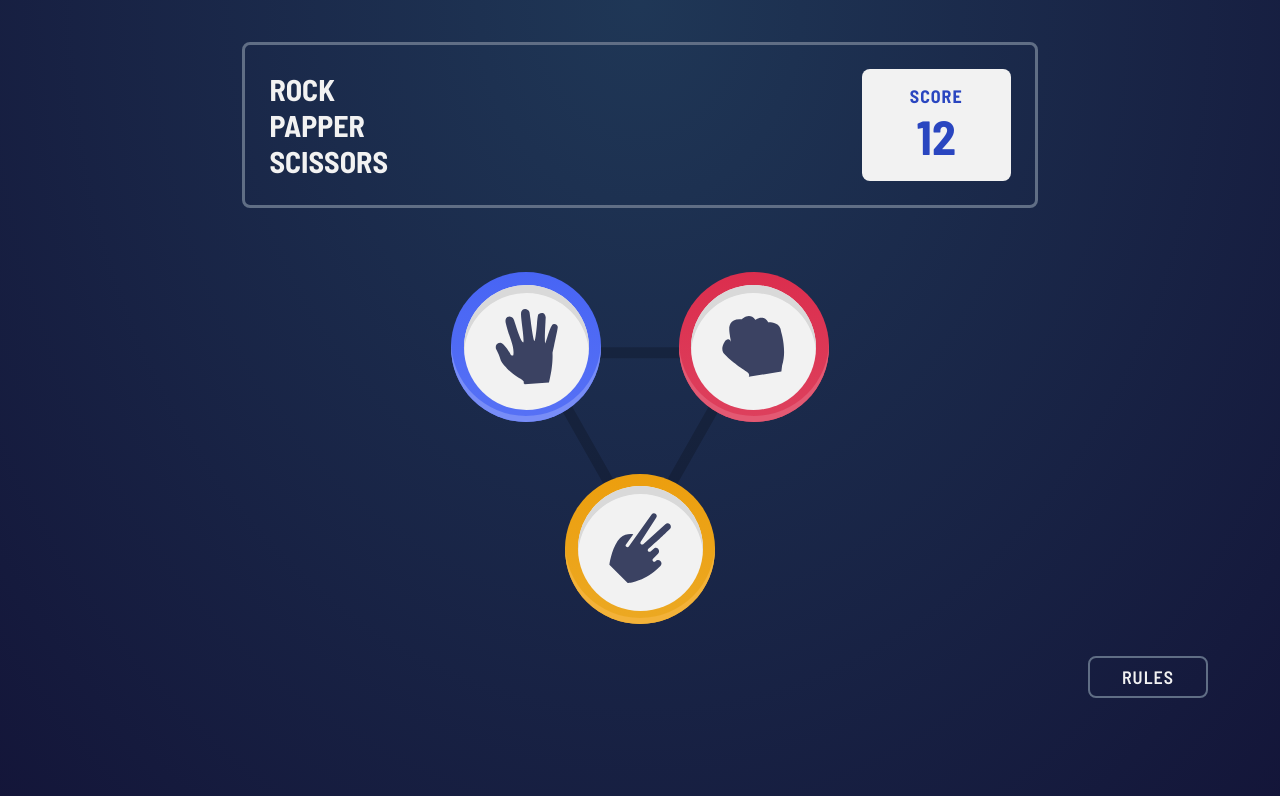
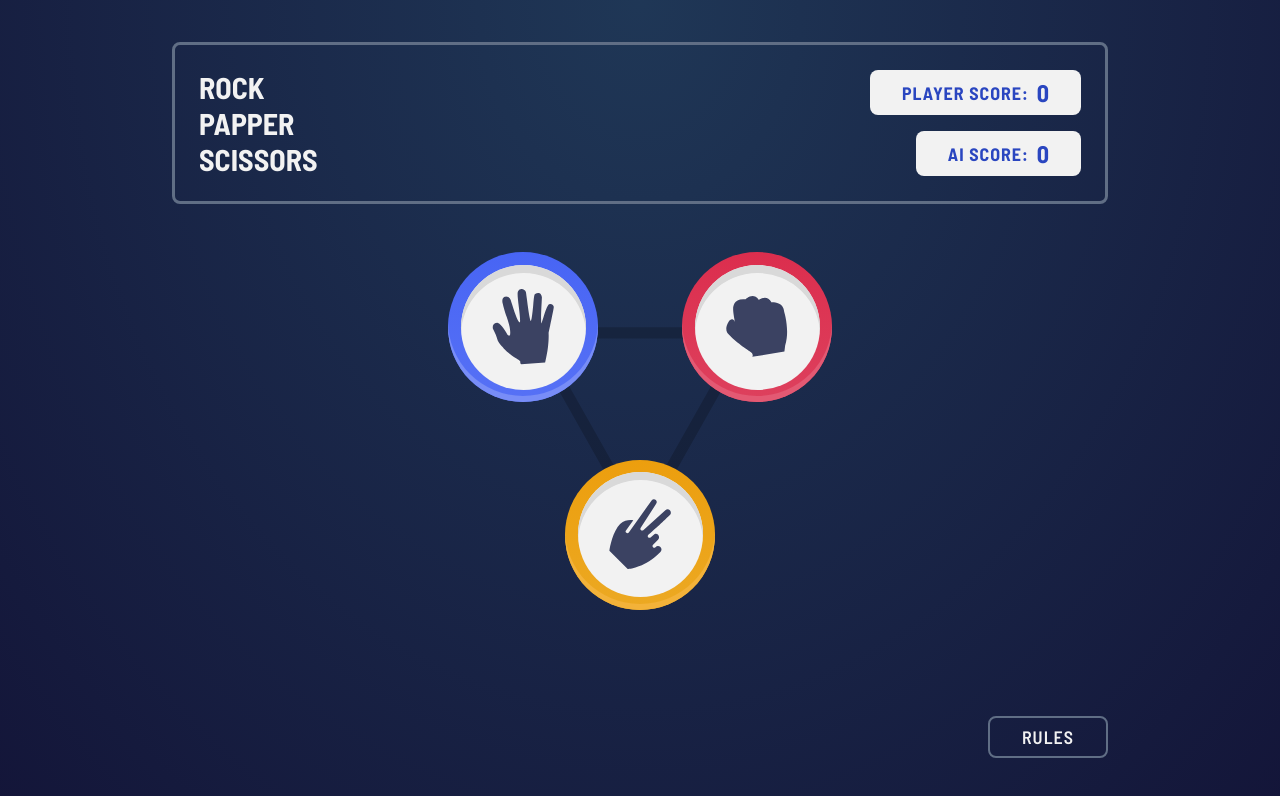
Before and after one commit to Geniecko/paper_rock_scissors, a website built with webpack: page public/index.html in a window 1280 px wide. Built offline with nearby package versions, Linux system fonts and the light colour scheme.

Commit message:
Change rules button position, stretch score panel of the with of the container

```diff
--- a/public/index.html
+++ b/public/index.html
@@ -14,7 +14,7 @@
     rel="stylesheet">
 </head>
 
-<body>
+<body class="noselect">
   <div class="app-container">
     <div class="score-panel">
       <header class="score-panel__header">
@@ -24,24 +24,30 @@
           <span>SCISSORS</span>
         </h1>
       </header>
-      <div class="score-panel__score">
-        <span>SCORE</span>
-        <strong id="score">12</strong>
+      <div class="score-panel__score-wrapper">
+        <div class="score-panel__score">
+          <span>PLAYER SCORE:</span>
+          <strong id="playerScore">0</strong>
+        </div>
+        <div class="score-panel__score">
+          <span>AI SCORE:</span>
+          <strong id="aiScore">0</strong>
+        </div>
       </div>
     </div>
     <section class="selection-panel">
       <div class="selection-panel__background">
-        <button class="selection-panel__option selection-panel__option--paper option option--paper">
+        <button data-option="paper" class="selection-panel__option selection-panel__option--paper option option--paper">
           <div class="option__background">
             <img src="./Assets/Images/icon-paper.svg" alt="paper">
           </div>
         </button>
-        <button class="selection-panel__option selection-panel__option--rock option option--rock">
+        <button data-option="rock" class="selection-panel__option selection-panel__option--rock option option--rock">
           <div class="option__background">
             <img src="./Assets/Images/icon-rock.svg" alt="rock">
           </div>
         </button>
-        <button class="selection-panel__option selection-panel__option--scissors option option--scissors">
+        <button data-option="scissors" class="selection-panel__option selection-panel__option--scissors option option--scissors">
           <div class="option__background">
             <img src="./Assets/Images/icon-scissors.svg" alt="scissors">
           </div>
@@ -52,21 +58,21 @@
       <div class="results-panel__grid-wrapper">
         <div class="results-panel__choice">
           <span class="results-panel__title">YOU PICKED</span>
-          <div class="option option--paper">
+          <div id="playerSelectionWrapper" class="option">
             <div class="option__background">
-              <img src="./Assets/Images/icon-paper.svg" alt="paper">
+              <img id="playerSelection" src="./Assets/Images/icon-paper.svg" alt="paper">
             </div>
           </div>
         </div>
         <div class="results-panel__result">
           <span id="result">YOU WIN</span>
-          <button class="results-panel__button">PLAY AGAIN</button>
+          <button id="playAgainButton" class="results-panel__button">PLAY AGAIN</button>
         </div>
         <div class="results-panel__choice">
           <span class="results-panel__title">THE AI PICKED</span>
-          <div class="option option--paper">
+          <div id="aiSelectionWrapper" class="option">
             <div class="option__background">
-              <img src="./Assets/Images/icon-paper.svg" alt="paper">
+              <img id="aiSelection" src="./Assets/Images/icon-paper.svg" alt="paper">
             </div>
           </div>
         </div>
--- a/src/Sass/app/_rules.scss
+++ b/src/Sass/app/_rules.scss
@@ -1,7 +1,7 @@
 .rules {
-  margin-top: 32px;
   display: flex;
   justify-content: flex-end;
+  margin-top: auto;
 
   &__button {
     border-radius: 8px;
--- a/src/Sass/app/_score-panel.scss
+++ b/src/Sass/app/_score-panel.scss
@@ -2,22 +2,15 @@
   border: 3px solid $color-border;
   border-radius: 8px;
   padding: 16px;
-  margin: 0 auto 48px auto;
+  margin-bottom: 36px;
   display: flex;
   justify-content: space-between;
+  gap: 16px;
   align-items: center;
 
   @include media-up(sm){
     padding: 24px;
-    margin: 0 auto 64px auto;
-  }
-
-  @include media-up(md){
-    max-width: 75%;
-  }
-
-  @include media-up(xl){
-    max-width: 70%;
+    margin-bottom: 48px;
   }
 
   &__header{
@@ -34,35 +27,45 @@
     }
   }
 
+  &__score-wrapper{
+    display: flex;
+    flex-direction: column;
+    align-items: flex-end;
+    gap: 16px;
+  }
+
   &__score{
     border-radius: 8px;
     background-color: $color-main;
     color: $color-score;
     display: flex;
-    flex-direction: column;
-    justify-content: space-between;
-    padding: 16px 32px;
+    flex-direction: row;
+    align-items: center;
+    padding: 8px 24px;
     text-align: center;
 
     @include media-up(sm){
-      padding: 16px 48px;
+      padding: 8px 32px;
     }
 
     span{
       font-weight: 700;
-      font-size: 1.8rem;
-      display: block;
+      font-size: 1.6rem;
       letter-spacing: 1px;
+      margin-right: 8px;
+
+      @include media-up(sm){
+        font-size: 1.8rem;
+      }
     }
 
     strong{
-      display: block;
-      font-size: 4rem;
+      font-size: 1.8rem;
       font-weight: 700;
       color: $color-page;
 
       @include media-up(sm){
-        font-size: 4.8rem;
+        font-size: 2.4rem;
       }
     }
   }
--- a/src/Sass/app/_selection-panel.scss
+++ b/src/Sass/app/_selection-panel.scss
@@ -23,7 +23,7 @@
     }
 
     @include media-up(md){
-      width: 20%;
+      width: 25%;
     }
   }
 
--- a/src/Sass/utilites/_global.scss
+++ b/src/Sass/utilites/_global.scss
@@ -11,21 +11,28 @@ body {
   min-height: 100vh;
   position: relative;
 
-  &.disable-scroll{
+  &.disable-scroll {
     overflow: hidden;
+  }
+
+  &.noselect {
+    user-select: none;
   }
 }
 
 .app-container {
+  min-height: 100vh;
   max-width: $app-max-wdith;
   margin: 0 auto;
   padding: 24px 16px;
+  display: flex;
+  flex-direction: column;
 
   @include media-up(md) {
     padding: 42px 32px;
   }
 }
 
-.hidden{
+.hidden {
   display: none !important;
 }
--- a/src/Sass/utilites/_variables.scss
+++ b/src/Sass/utilites/_variables.scss
@@ -11,7 +11,7 @@ $color-points: hsl(229, 25%, 31%);
 
 $main-font: 'Barlow Semi Condensed';
 
-$app-max-wdith: 1200px;
+$app-max-wdith: 1000px;
 
 $breakpoints: (
   sm: 576px,
```
